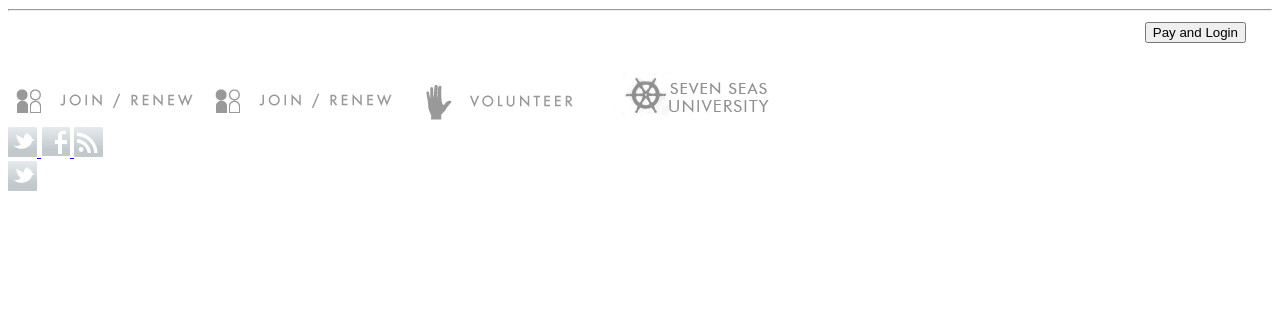
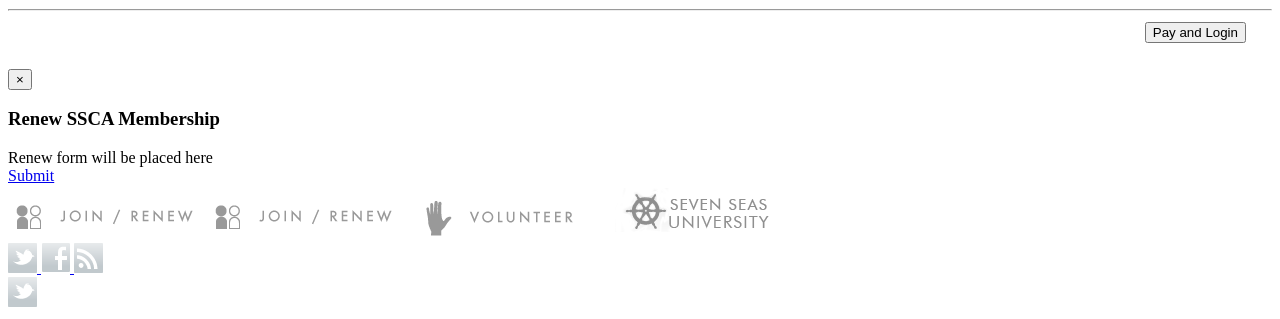
Before and after one commit to gcetusic/ssca, a Django app: page /dashboard/ in a window 1280 px wide. Shown: the part 1281-1600 px from the top of the page. Before the commit the page ends 1472 px from the top, so only its background shows below. Run offline with Django 3.2, Linux system fonts and the light colour scheme; the visitor is signed in with stand-in values (Sample User, id 1); parts of the project's set-up code (start-up, migrations or seed data) failed here and were passed over.

Commit message:
SSCA-153: intergrated placehoder of renew

```diff
--- a/templates/base.html
+++ b/templates/base.html
@@ -39,6 +39,7 @@
         <script src="/static/assets/js/bootstrap-typeahead.js"></script>
 
         {% include "join_head.html" %}
+        {% include "renew_head.html" %}
 
         {% block extra_js %}{% endblock %}
         {% block extra_css %}{% endblock %}
@@ -53,6 +54,7 @@
             {% include "header.html" %}
 
             {% include "join_popups.html" %}
+            {% include "renew_popups.html" %}
 
             {% block content %} {% endblock %}
 
--- a/templates/header.html
+++ b/templates/header.html
@@ -1,6 +1,6 @@
 {% block header %}
 <div class="header">
-    <div class="logo-left"> <a href="#" class="thumbnail"> <img  src="/static/images/logos.png" alt=""> </a> </div>
+    <div class="logo-left"> <a href="#" class="thumbnail"><img  src="/static/images/logos.png" alt=""></a> </div>
     <div class="logo" style="z-index:-9999;">
         <div id='warped'> <span class='w0'>S</span><span class='w1'>e</span><span class='w2'>v</span><span class='w3'>e</span><span class='w4'>n</span><span class='w5'> </span><span class='w6'>S</span><span class='w7'>e</span><span class='w8'>a</span><span class='w9'>s</span><span class='w10'> </span><span class='w11'>C</span><span class='w12'>r</span><span class='w13'>u</span><span class='w14'>i</span><span class='w15'>s</span><span class='w16'>i</span><span class='w17'>n</span><span class='w18'>g</span><span class='w19'> </span><span class='w20'>A</span><span class='w21'>s</span><span class='w22'>s</span><span class='w23'>o</span><span class='w24'>c</span><span class='w25'>i</span><span class='w26'>a</span><span class='w27'>t</span><span class='w28'>i</span><span class='w29'>o</span><span class='w30'>n</span>
             <div class="search-con">
@@ -15,6 +15,6 @@
             </div>
         </div>
     </div>
-    <div class="logo-right"> <a href="#" class="thumbnail"> <img   src="/static/images/flas.png" alt=""> </a> </div>
+    <div class="logo-right"> <a href="#" class="thumbnail"><img  src="/static/images/flas.png" alt=""></a> </div>
 </div>
 {% endblock %}
--- /dev/null
+++ b/templates/renew_head.html
@@ -0,0 +1,6 @@
+<script>
+    function doRenew() {
+        alert("renew todo");
+        return false;
+    }
+</script>
--- /dev/null
+++ b/templates/renew_popups.html
@@ -0,0 +1,14 @@
+<div id="modalRenew" class="modal hide fade">
+    <div class="modal-header">
+        <button type="button" class="close" data-dismiss="modal" aria-hidden="true">&times;</button>
+        <h3>Renew SSCA Membership</h3>
+    </div>
+
+    <form class="bs-docs-example form-horizontal">
+           Renew form will be placed here
+    </form>
+
+    <div class="modal-footer">
+        <a href="return doRenew();" class="btn btn-primary" onclick="return doRenew();">Submit</a>
+    </div>
+</div>
```
